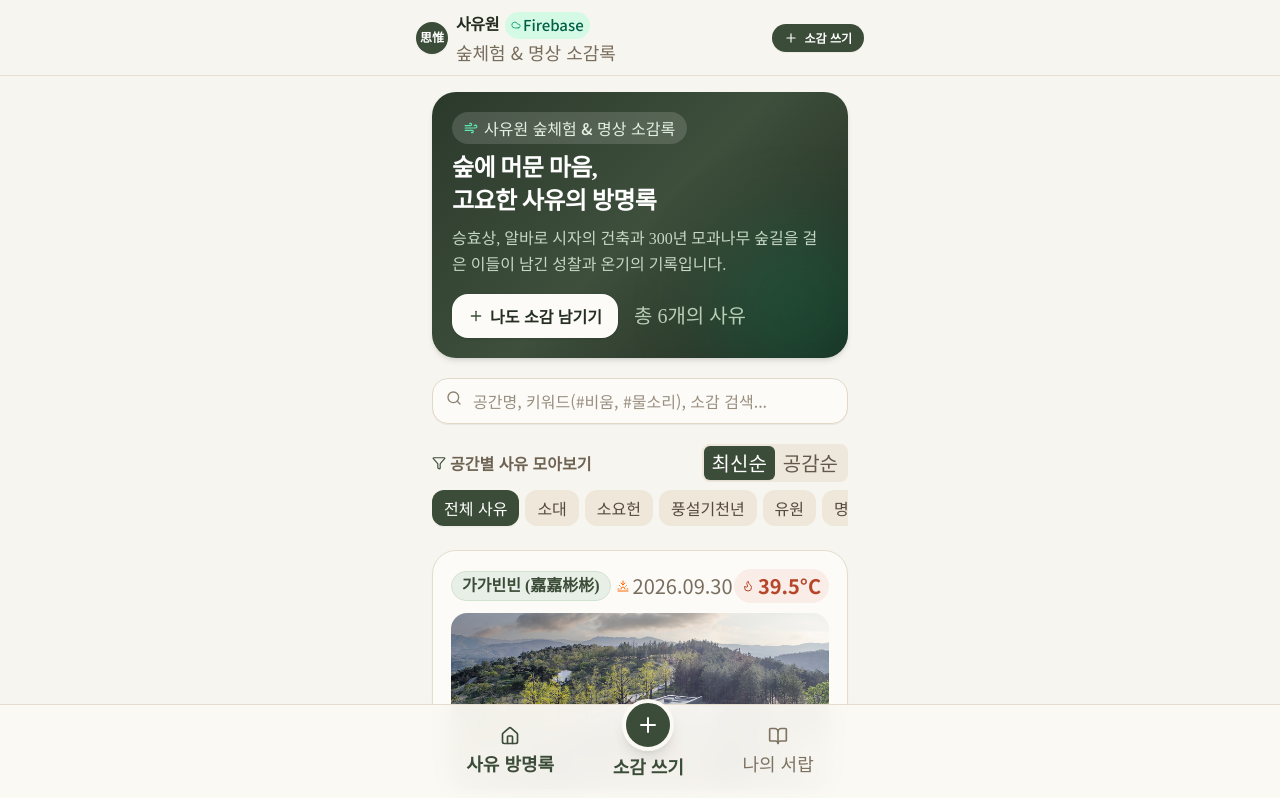
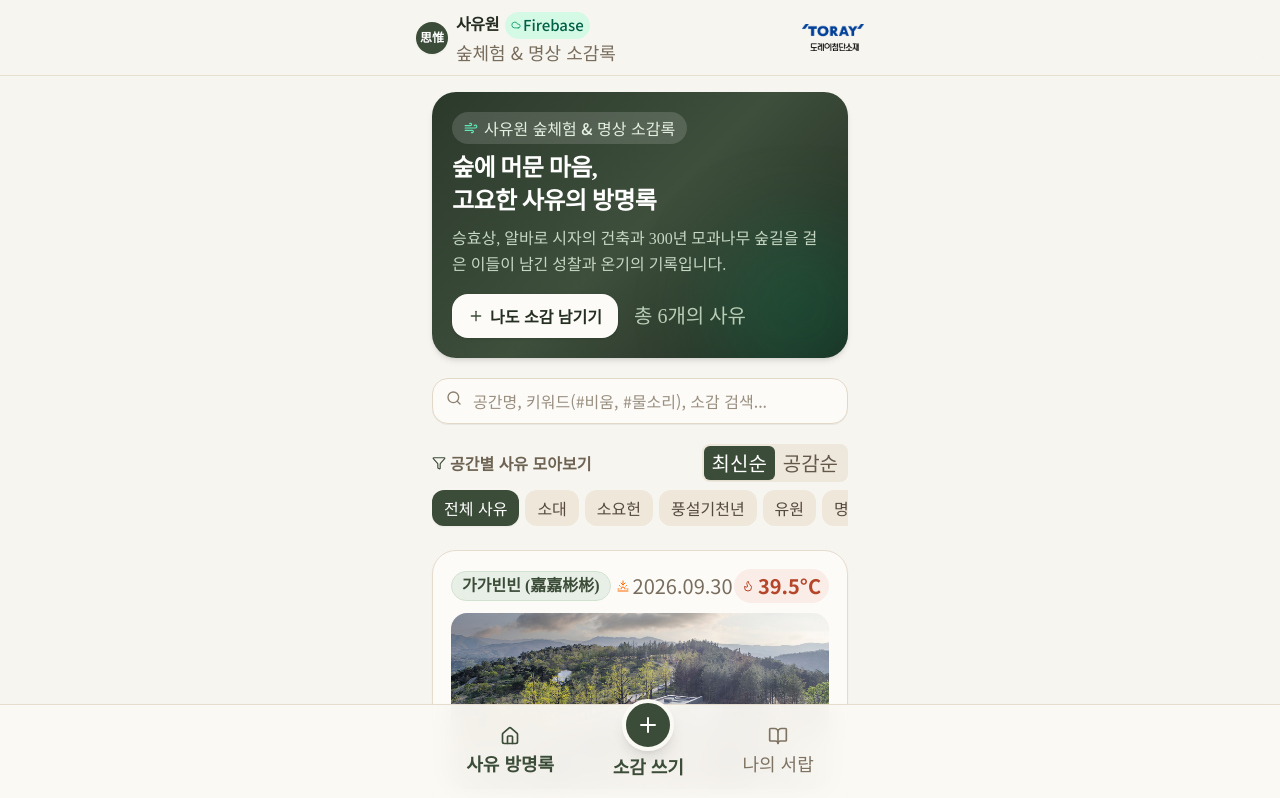
Before and after one commit to educomdoc/Impression, a React (Vite) app: page / in a window 1280 px wide. Shown: the top 798 px of the page. Built offline with nearby package versions, Linux system fonts and the light colour scheme; no server answers; the database is empty; a web font is replaced by a local one.

Commit message:
Replace Quick Write button with Toray logo
Replaced the Quick Write Impression button with a Toray logo that does not have click functionality.

```diff
--- a/src/App.tsx
+++ b/src/App.tsx
@@ -10,6 +10,7 @@ import {
   Cloud
 } from 'lucide-react';
 import { ViewTab, Impression } from './types';
+import torayLogo from './assets/images/도레이로고_고화질.png';
 import {
   subscribeToImpressions,
   addImpression,
@@ -138,15 +139,14 @@ export default function App() {
             </div>
           </div>
 
-          {/* Quick Write Impression Action */}
-          <button
-            onClick={() => handleOpenWriteModal()}
-            className="flex items-center gap-1.5 px-3 py-1.5 rounded-full text-xs font-semibold bg-[#3b4c38] text-white hover:bg-[#2d3a2b] shadow-2xs transition-all active:scale-95"
-            title="새 소감 남기기"
-          >
-            <Plus className="w-3.5 h-3.5" />
-            <span>소감 쓰기</span>
-          </button>
+         {/* 도레이첨단소재 로고 (클릭 시 동작 없음) */}
+<div className="flex items-center">
+  <img
+    src={torayLogo}
+    alt="도레이첨단소재"
+    className="h-7 w-auto object-contain select-none pointer-events-none"
+  />
+</div>
         </div>
       </header>
 
```
